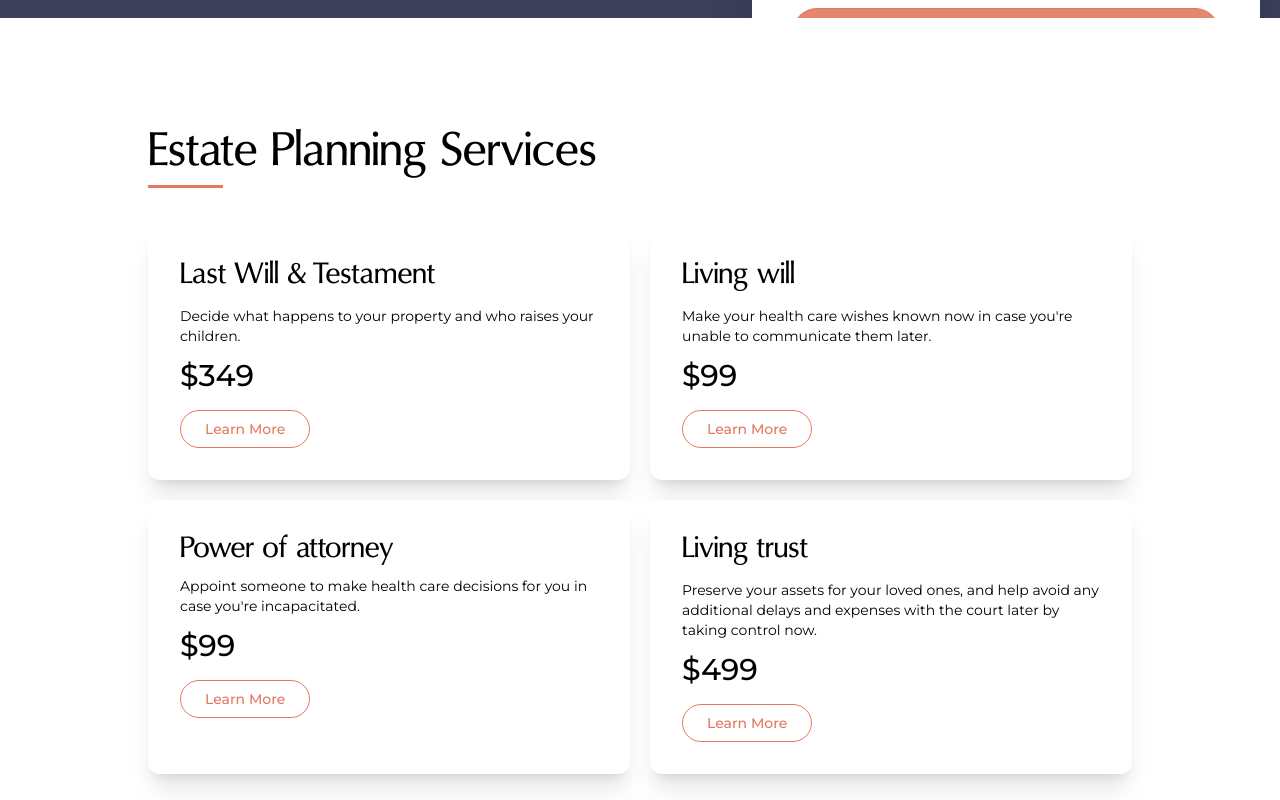
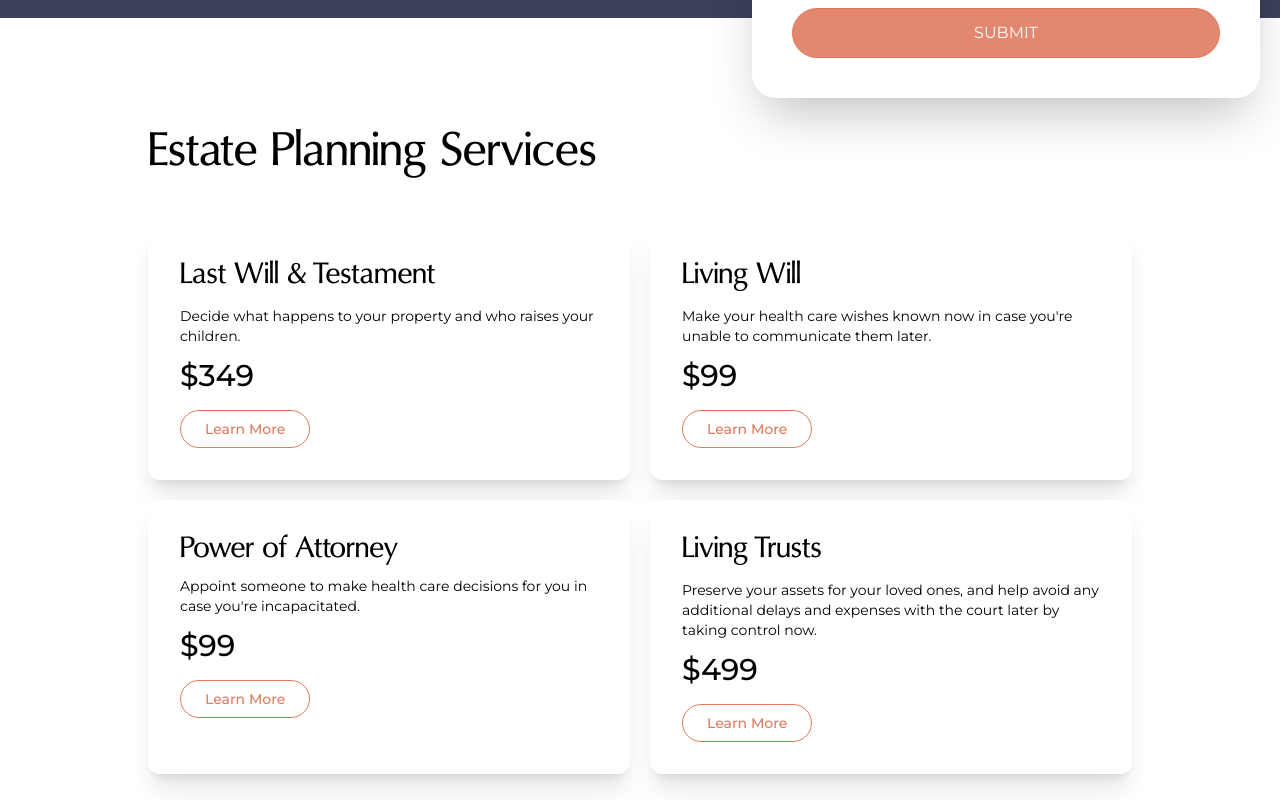
Before and after one commit to devaaronjohnson/chadwick-law, a SvelteKit app: page /estate-planning in a window 1280 px wide. Shown: the part 680-1480 px from the top of the page. Built offline with nearby package versions, Linux system fonts and the light colour scheme.

Commit message:
css update

```diff
--- a/src/routes/+page.svelte
+++ b/src/routes/+page.svelte
@@ -55,7 +55,7 @@
 		<h2
 			class="font-oregon font-medium text-black text-3xl lg:text-5xl mb-8 lg:mb-12 text-center lg:text-left"
 		>
-			What I Can Help You With?
+			What I Can Help You With
 		</h2>
 		<div class="grid grid-cols-1 lg:grid-cols-3 gap-8 lg:gap-12">
 			<div class="bg-white p-12 rounded-xl shadow-xl">
--- a/src/routes/estate-planning/+page.svelte
+++ b/src/routes/estate-planning/+page.svelte
@@ -43,7 +43,7 @@
 				>
 			</div>
 		</div>
-		<div class="relative w-full lg:flex-1 pl-0 lg:pl-28">
+		<div class="relative w-full lg:flex-1 pl-0 lg:pl-28 z-10">
 			<div class="translate-y-20"><Form {defaultService} {services} /></div>
 		</div>
 	</div>
@@ -93,7 +93,7 @@
 
 			<div class="shadow-xl p-8 rounded-xl bg-white">
 				<!-- <i class="fa-regular fa-house-heart text-4xl mb-5" /> -->
-				<h3 class="font-oregon font-medium text-black text-3xl text-left mb-3">Living will</h3>
+				<h3 class="font-oregon font-medium text-black text-3xl text-left mb-3">Living Will</h3>
 				<p class="font-montserrat font-normal text-black text-sm text-left mb-3">
 					Make your health care wishes known now in case you're unable to communicate them later.
 				</p>
@@ -114,7 +114,7 @@
 			<div class="shadow-xl p-8 rounded-xl bg-white">
 				<!-- <i class="fa-regular fa-house-heart text-4xl mb-5" /> -->
 				<h3 class="font-oregon font-medium text-black text-3xl text-left mb-2">
-					Power of attorney
+					Power of Attorney
 				</h3>
 				<p class="font-montserrat font-normal text-black text-sm text-left mb-3">
 					Appoint someone to make health care decisions for you in case you're incapacitated.
@@ -133,7 +133,7 @@
 
 			<div class="shadow-xl p-8 rounded-xl bg-white">
 				<!-- <i class="fa-regular fa-house-heart text-4xl mb-5" /> -->
-				<h3 class="font-oregon font-medium text-black text-3xl text-left mb-3">Living trust</h3>
+				<h3 class="font-oregon font-medium text-black text-3xl text-left mb-3">Living Trusts</h3>
 
 				<p class="font-montserrat font-normal text-black text-sm text-left mb-3">
 					Preserve your assets for your loved ones, and help avoid any additional delays and
@@ -155,7 +155,7 @@
 </section>
 
 <style>
-	#ep_heading:after {
+	/* #ep_heading:after {
 		@apply bg-brandOrange;
 		position: absolute;
 		bottom: -10px;
@@ -163,7 +163,7 @@
 		height: 3px;
 		width: 75px;
 		content: '';
-	}
+	} */
 	.bg_name {
 		position: absolute;
 		right: 0px;
```
